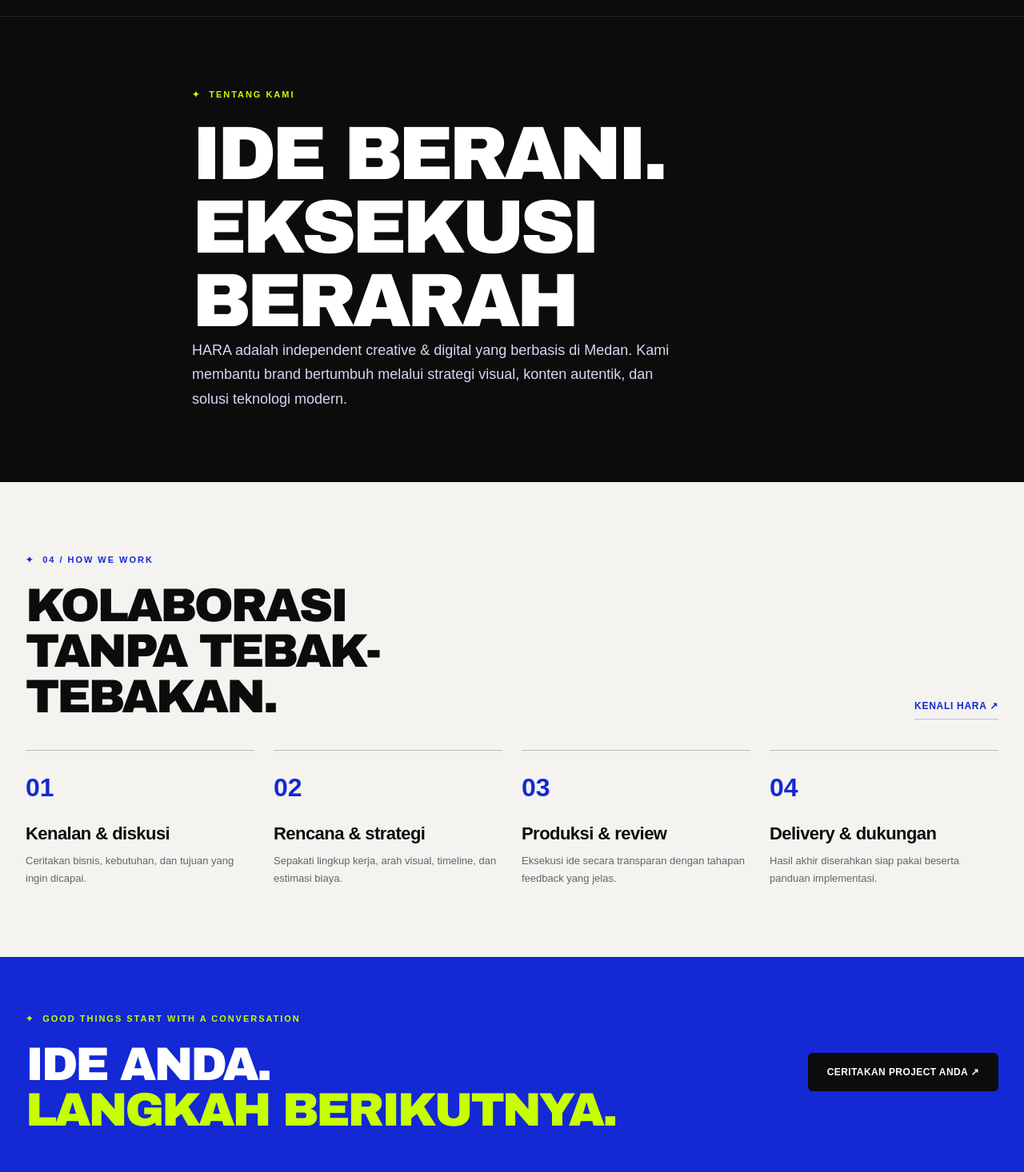
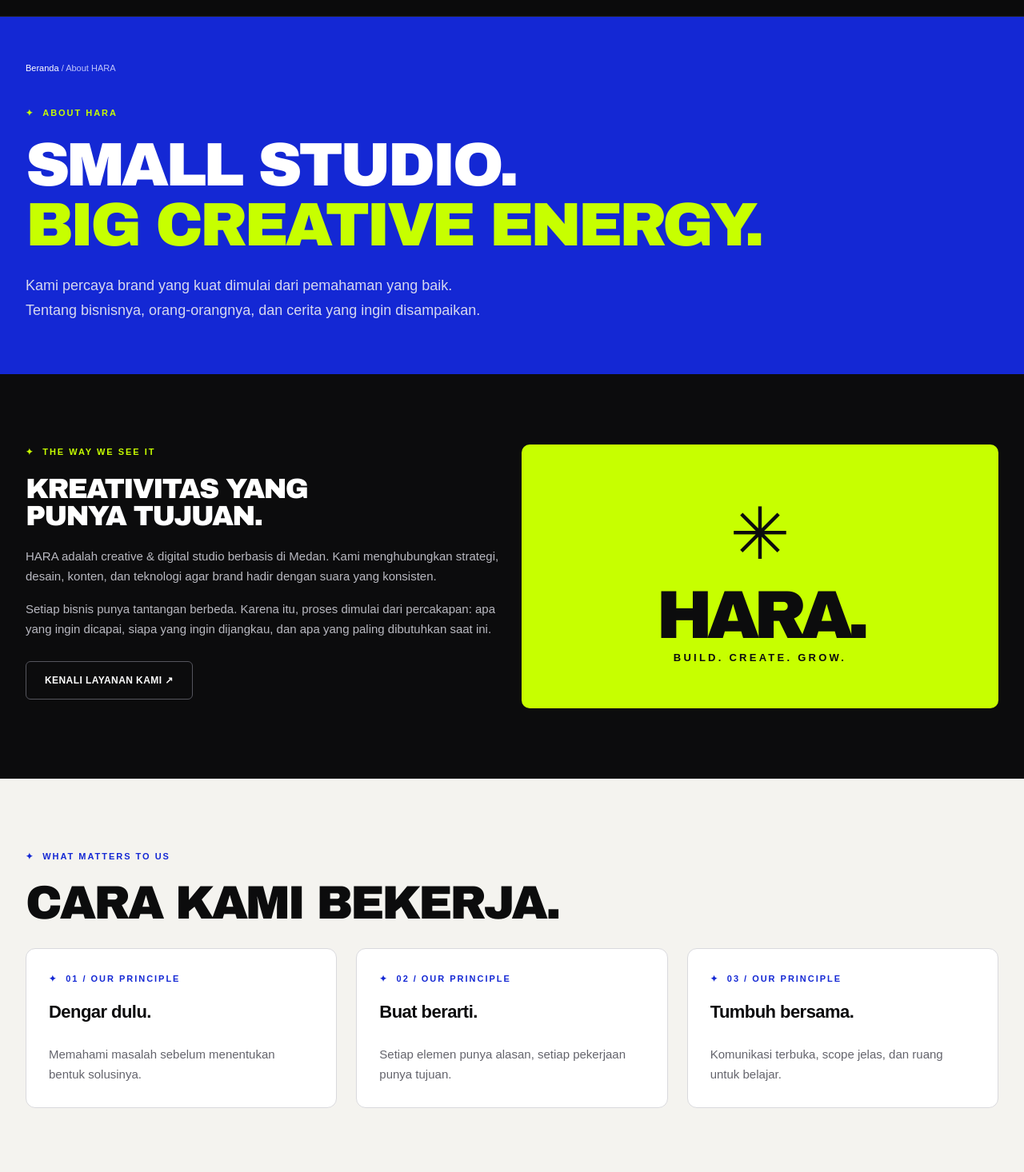
Before and after one commit to Dean12-web/hara-landing-page, a React (Vite) app: page /about in a window 1280 px wide. Shown: the part 64-1530 px from the top of the page at 80% size. Built offline with nearby package versions, Linux system fonts and the light colour scheme.

Commit message:
edit on about

```diff
--- a/src/pages/About.jsx
+++ b/src/pages/About.jsx
@@ -1,20 +1,91 @@
-import Process from "../components/Process";
+import { Link } from "react-router-dom";
 import CtaBanner from "../components/CtaBanner";
 
-export default function About(){
+const principles = [
+  {
+    number: "01 / Our principle",
+    title: "Dengar dulu.",
+    desc: "Memahami masalah sebelum menentukan bentuk solusinya.",
+  },
+  {
+    number: "02 / Our principle",
+    title: "Buat berarti.",
+    desc: "Setiap elemen punya alasan, setiap pekerjaan punya tujuan.",
+  },
+  {
+    number: "03 / Our principle",
+    title: "Tumbuh bersama.",
+    desc: "Komunikasi terbuka, scope jelas, dan ruang untuk belajar.",
+  },
+];
+
+export default function About() {
   return (
     <>
-            <section className="section">
-                <div className="wrap" style={{maxWidth: '800px'}}>
-                    <div className="eyebrow lime">Tentang Kami</div>
-                    <h1 style={{marginTop:'0.5rem'}}>Ide Berani. Eksekusi Berarah</h1>
+      <section className="page-hero">
+        <div className="wrap">
+          <div className="crumb">
+            <Link to="/">Beranda</Link> / About HARA
+          </div>
+          <div className="eyebrow lime">About HARA</div>
+          <h1>
+            Small studio.<br />
+            <span className="lime">Big creative energy.</span>
+          </h1>
           <p className="lead">
-                        HARA adalah independent creative &amp; digital yang berbasis di Medan. Kami membantu brand bertumbuh melalui strategi visual, konten autentik, dan solusi teknologi modern.
+            Kami percaya brand yang kuat dimulai dari pemahaman yang baik.
+            Tentang bisnisnya, orang-orangnya, dan cerita yang ingin disampaikan.
           </p>
         </div>
       </section>
-            <Process/>
-            <CtaBanner/>
+
+      <section className="section">
+        <div className="wrap grid two">
+          <div className="detail-text">
+            <div className="eyebrow lime">The way we see it</div>
+            <h2>
+              Kreativitas yang<br />
+              punya tujuan.
+            </h2>
+            <p>
+              HARA adalah creative &amp; digital studio berbasis di Medan. Kami
+              menghubungkan strategi, desain, konten, dan teknologi agar brand
+              hadir dengan suara yang konsisten.
+            </p>
+            <p>
+              Setiap bisnis punya tantangan berbeda. Karena itu, proses dimulai
+              dari percakapan: apa yang ingin dicapai, siapa yang ingin dijangkau,
+              dan apa yang paling dibutuhkan saat ini.
+            </p>
+            <Link className="btn outline mt" to="/services">
+              Kenali layanan kami ↗
+            </Link>
+          </div>
+          <div className="about-mark">
+            <div className="huge-star">✳</div>
+            <b>HARA.</b>
+            <span>BUILD. CREATE. GROW.</span>
+          </div>
+        </div>
+      </section>
+
+      <section className="section cream">
+        <div className="wrap">
+          <div className="eyebrow">What matters to us</div>
+          <h2 className="mb">Cara kami bekerja.</h2>
+          <div className="grid three">
+            {principles.map((item, index) => (
+              <article className="card" key={index}>
+                <div className="eyebrow">{item.number}</div>
+                <h3>{item.title}</h3>
+                <p className="mt">{item.desc}</p>
+              </article>
+            ))}
+          </div>
+        </div>
+      </section>
+
+      <CtaBanner />
     </>
-    )
+  );
 }
--- a/src/pages/Portfolio.jsx
+++ b/src/pages/Portfolio.jsx
@@ -0,0 +1 @@
+import {useState}
```
Lines whose indentation alone changed are shown as unchanged.
